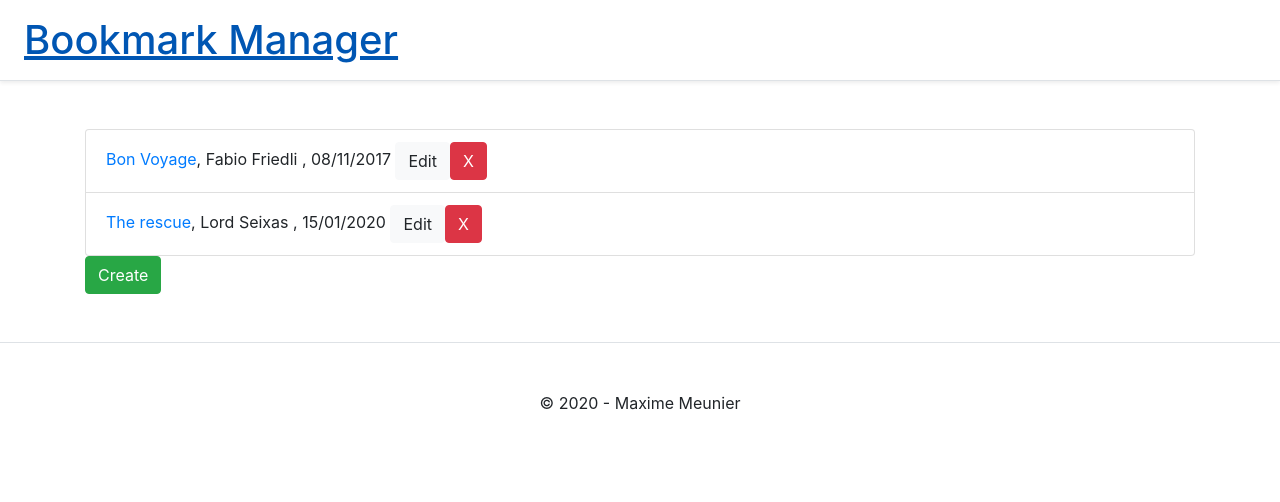
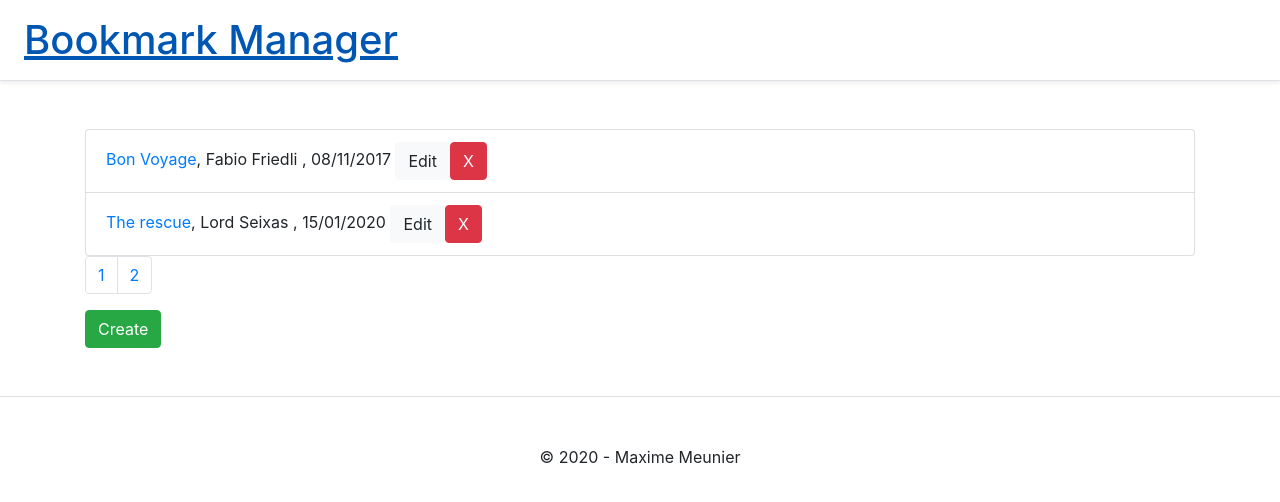
Before and after one commit to mxmeunier/bookmark-manager, a React (Vite) app: page / in a window 1280 px wide. Shown: the top 502 px of the page. Built offline with nearby package versions, Linux system fonts and the light colour scheme.

Commit message:
add pagination

```diff
--- a/src/components/Bookmarks.js
+++ b/src/components/Bookmarks.js
@@ -1,11 +1,22 @@
-import React from "react";
+import React, { useState } from "react";
 import { Link } from "@reach/router";
+import Pagination from "./Pagination";
 
 const Bookmarks = ({ bookmarks, remove }) => {
+  const BOOKMARKS_PER_PAGE = 2;
+  var [currentPage, setCurrentPage] = useState(1);
+
+  var indexOfLastBookmark = currentPage * BOOKMARKS_PER_PAGE;
+  var indexOfFirstBookmark = indexOfLastBookmark - BOOKMARKS_PER_PAGE;
+  var currentBookmarks = bookmarks.slice(
+    indexOfFirstBookmark,
+    indexOfLastBookmark
+  );
+
   return (
     <div>
       <ul className="list-group">
-        {bookmarks.map((bookmark, index) => (
+        {currentBookmarks.map((bookmark, index) => (
           <li key={index} className="list-group-item">
             <a href={bookmark.url}>{bookmark.title}</a>
             {`, ${bookmark.author} , ${bookmark.addedDate.toLocaleString()} `}
@@ -18,6 +29,11 @@ const Bookmarks = ({ bookmarks, remove }) => {
           </li>
         ))}
       </ul>
+      <Pagination
+        bookmarksPerPage={BOOKMARKS_PER_PAGE}
+        totalBookmarks={bookmarks.length}
+        paginate={setCurrentPage}
+      />
       <Link to={`/create`}>
         <button className="btn btn-success">Create</button>
       </Link>
--- /dev/null
+++ b/src/components/Pagination.js
@@ -0,0 +1,25 @@
+import React from "react";
+
+function Pagination({ bookmarksPerPage, totalBookmarks, paginate }) {
+  var pageNumbers = [];
+
+  for (let i = 1; i <= Math.ceil(totalBookmarks / bookmarksPerPage); i++) {
+    pageNumbers.push(i);
+  }
+
+  return (
+    <nav>
+      <ul className="pagination">
+        {pageNumbers.map(number => (
+          <li key={number} className="page-item">
+            <button onClick={() => paginate(number)} className="page-link">
+              {number}
+            </button>
+          </li>
+        ))}
+      </ul>
+    </nav>
+  );
+}
+
+export default Pagination;
--- a/src/pages/HomePage.js
+++ b/src/pages/HomePage.js
@@ -9,8 +9,6 @@ import getLinks from "../services/mock-links";
 
 const HomePage = () => {
   var [bookmarks, setBookmarks] = useState(getLinks());
-  // const [currentPage, setCurrentPage] = useState(1);
-  // const [BookmarksPerPage, setBookmarksPerPage] = useState(10);
 
   function getBookmark(index) {
     return bookmarks[index];
@@ -22,8 +20,7 @@ const HomePage = () => {
 
   function removeBookmark(index) {
     if (bookmarks.length == 1) return setBookmarks([]);
-    console.log(index, bookmarks.splice(index - 1, 1));
-    // return setBookmarks(bookmarks.splice(index, 1));
+    return setBookmarks(bookmarks.splice(index, 1));
   }
 
   function updateBookmark(index, bookmark) {
--- a/src/services/mock-links.js
+++ b/src/services/mock-links.js
@@ -1,47 +1,29 @@
-// var linkObject = {
-//   url: null,
-//   title: null,
-//   author: null,
-//   addedDate: null
-// };
-
-// var videoObject = Object.assign(Object.create(linkObject), {
-//   with: null,
-//   height: null,
-//   duration: null
-// });
-
-// var imageObject = Object.assign(Object.create(linkObject), {
-//   with: null,
-//   height: null
-// });
-
-// function createLink({ url, title, author, addedDate }) {
-//   return {
-//     url: url,
-//     title: title,
-//     author: author,
-//     addedDate: addedDate
-//   };
-// }
-
-var mockVideo = {
+function mockLinks() {
+  var bookmarks = [
+    {
       url: "https://vimeo.com/241891603",
       title: "Bon Voyage",
       author: "Fabio Friedli",
       addedDate: "08/11/2017"
-};
-
-var mockImage = {
+    },
+    {
       url:
         "https://www.flickr.com/photos/lordseixas/49491667983/in/explore-2020-02-05/",
       title: "The rescue",
       author: "Lord Seixas",
       addedDate: "15/01/2020"
-};
-
-function mockLinks() {
-  return [mockVideo, mockImage];
+    },
+    {
+      url:
+        "https://www.flickr.com/photos/137364640@N08/49516334612/in/explore-2020-02-10/",
+      title: "Red-Necked Grebe",
+      author: "Steve Jones",
+      addedDate: "15/07/2019",
+      width: "2048",
+      height: "1365"
+    }
+  ];
+  return bookmarks;
 }
 
 export default mockLinks;
```
Lines whose indentation alone changed are shown as unchanged.
